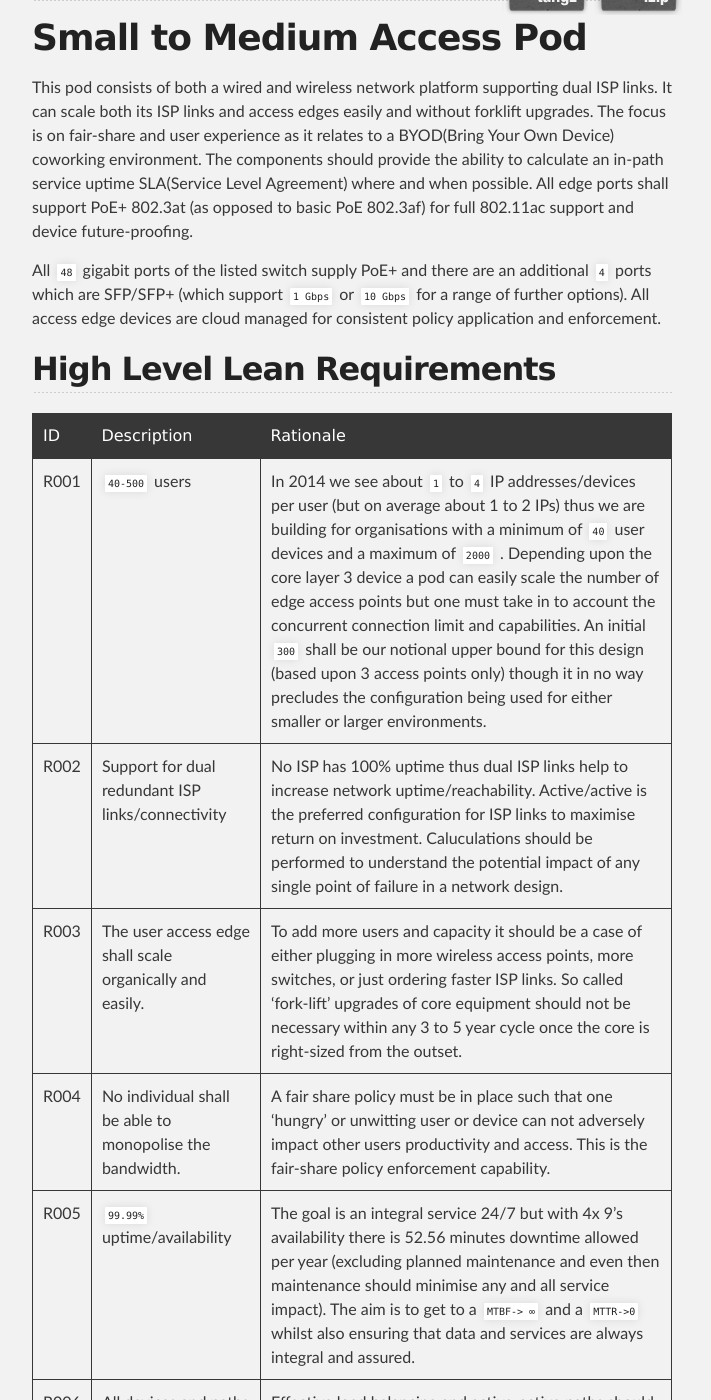
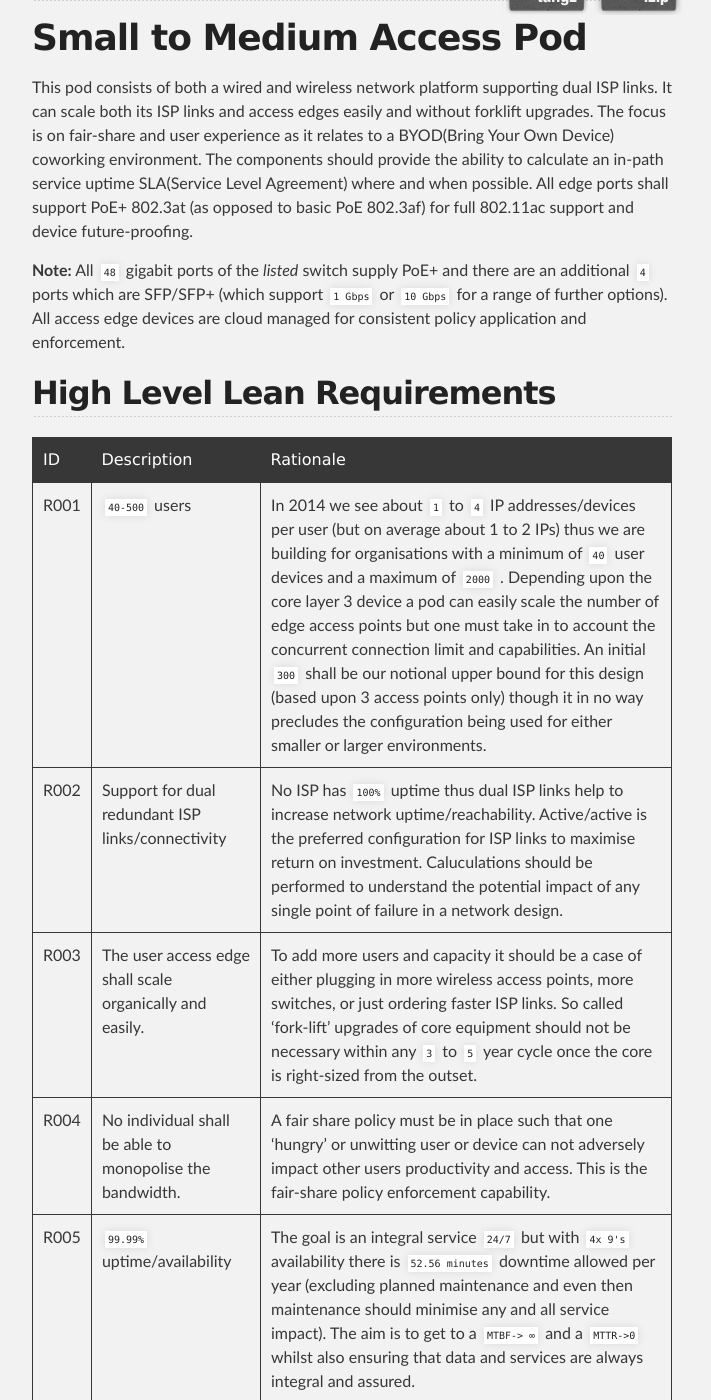
Before and after one commit to podomere/ond, a Jekyll site: the page built from ond-00001/ond-00001.md, in a window 1280 px wide and 1400 px high, scrolled down 258 px. Shown: the whole window, without its empty margins (288-999 px from the left). Built offline with Jekyll 4.4.1, drawn with Linux system fonts in a browser that asks for light colours.

Commit message:
Minor formatting updates

````diff
--- a/ond-00001/ond-00001.md
+++ b/ond-00001/ond-00001.md
@@ -14,17 +14,17 @@
 
 This pod consists of both a wired and wireless network platform supporting dual ISP links. It can scale both its ISP links and access edges easily and without forklift upgrades. The focus is on fair-share and user experience as it relates to a BYOD(Bring Your Own Device) coworking environment. The components should provide the ability to calculate an in-path service uptime SLA(Service Level Agreement) where and when possible. All edge ports shall support PoE+ 802.3at (as opposed to basic PoE 802.3af) for full 802.11ac support and device future-proofing.
 
-All ```48``` gigabit ports of the listed switch supply PoE+ and there are an additional ```4``` ports which are SFP/SFP+ (which support ```1 Gbps``` or ```10 Gbps``` for a range of further options). All access edge devices are cloud managed for consistent policy application and enforcement.
+**Note:** All ```48``` gigabit ports of the _listed_ switch supply PoE+ and there are an additional ```4``` ports which are SFP/SFP+ (which support ```1 Gbps``` or ```10 Gbps``` for a range of further options). All access edge devices are cloud managed for consistent policy application and enforcement.
 
 ## High Level Lean Requirements
 
 | ID |  Description | Rationale |
 | ----- |:-------------|:-----|
 | R001 | ```40-500``` users | In 2014 we see about ```1``` to ```4``` IP addresses/devices per user (but on average about 1 to 2 IPs) thus we are building for organisations with a minimum of ```40``` user devices and a maximum of ```2000``` . Depending upon the core layer 3 device a pod can easily scale the number of edge access points but one must take in to account the concurrent connection limit and capabilities. An initial ```300``` shall be our notional upper bound for this design (based upon 3 access points only) though it in no way precludes the configuration being used for either smaller or larger environments. |
-| R002 | Support for dual redundant ISP links/connectivity | No ISP has 100% uptime thus dual ISP links help to increase network uptime/reachability. Active/active is the preferred configuration for ISP links to maximise return on investment. Caluculations should be performed to understand the potential impact of any single point of failure in a network design. |
-| R003 | The user access edge shall scale organically and easily. | To add more users and capacity it should be a case of either plugging in more wireless access points, more switches, or just ordering faster ISP links. So called 'fork-lift' upgrades of core equipment should not be necessary within any 3 to 5 year cycle once the core is right-sized from the outset. |
+| R002 | Support for dual redundant ISP links/connectivity | No ISP has ```100%``` uptime thus dual ISP links help to increase network uptime/reachability. Active/active is the preferred configuration for ISP links to maximise return on investment. Caluculations should be performed to understand the potential impact of any single point of failure in a network design. |
+| R003 | The user access edge shall scale organically and easily. | To add more users and capacity it should be a case of either plugging in more wireless access points, more switches, or just ordering faster ISP links. So called 'fork-lift' upgrades of core equipment should not be necessary within any ```3``` to ```5``` year cycle once the core is right-sized from the outset. |
 | R004 | No individual shall be able to monopolise the bandwidth.| A fair share policy must be in place such that one 'hungry' or unwitting user or device can not adversely impact other users productivity and access. This is the fair-share policy enforcement capability.|
-| R005 | ```99.99%``` uptime/availability | The goal is an integral service 24/7 but with 4x 9's availability there is 52.56 minutes downtime allowed per year (excluding planned maintenance and even then maintenance should minimise any and all service impact). The aim is to get to a ```MTBF-> ∞``` and a ```MTTR->0``` whilst also ensuring that data and services are always integral and assured.|
+| R005 | ```99.99%``` uptime/availability | The goal is an integral service ```24/7``` but with ```4x 9's``` availability there is ```52.56 minutes``` downtime allowed per year (excluding planned maintenance and even then maintenance should minimise any and all service impact). The aim is to get to a ```MTBF-> ∞``` and a ```MTTR->0``` whilst also ensuring that data and services are always integral and assured.|
 | R006 | All devices and paths shall be used efficiently. | Effective load balancing and active-active paths should be used where and when possible including across n+1 tiers if applicable. Capacity management and reporting should be automated and easily scheduled. Basic instrumentation and dashboards should be easily understood and available to non-technical users/entities.|
 | R007 | PoE+(Power over Ethernet) 802.3at shall be provided.| All edge switching will provide/support PoE+(plus) for devices (i.e. 802.3at and not just 802.3af) specifically for 802.11ac access points and device futureproofing. Additionally this has the benefit of powering all devices and WiFi access points if a pod is supplied with clean/protected power from a UPS(Uninterruptible Power Supply). Furthermore conditioned power and resilience to power outages protects an organisations investment while ensuring maximal uptime for said devices and services.|
 | R008 | Power will be conditioned and provided by a UPS | This not only extends the lifetime of the equipment investment but ensures maximal uptime even during brief 'brown outs' or over-voltage conditions. A remotely instrumented UPS also allows an organisation to help quantify its I.T. power spend and refine its operating expenditure (as all devices run on the UPS as per ```R007``` above.|
````
